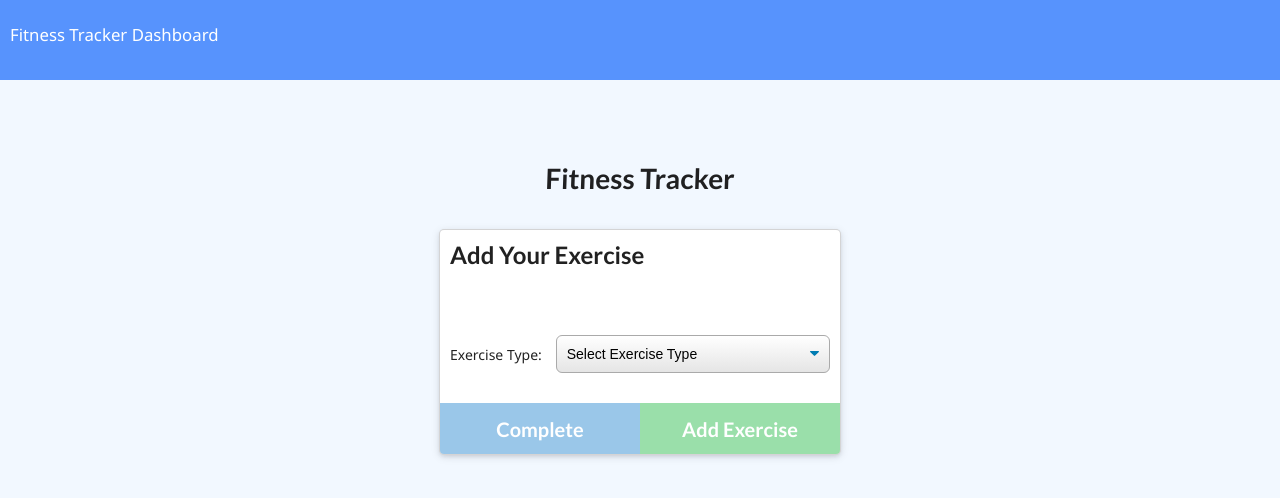
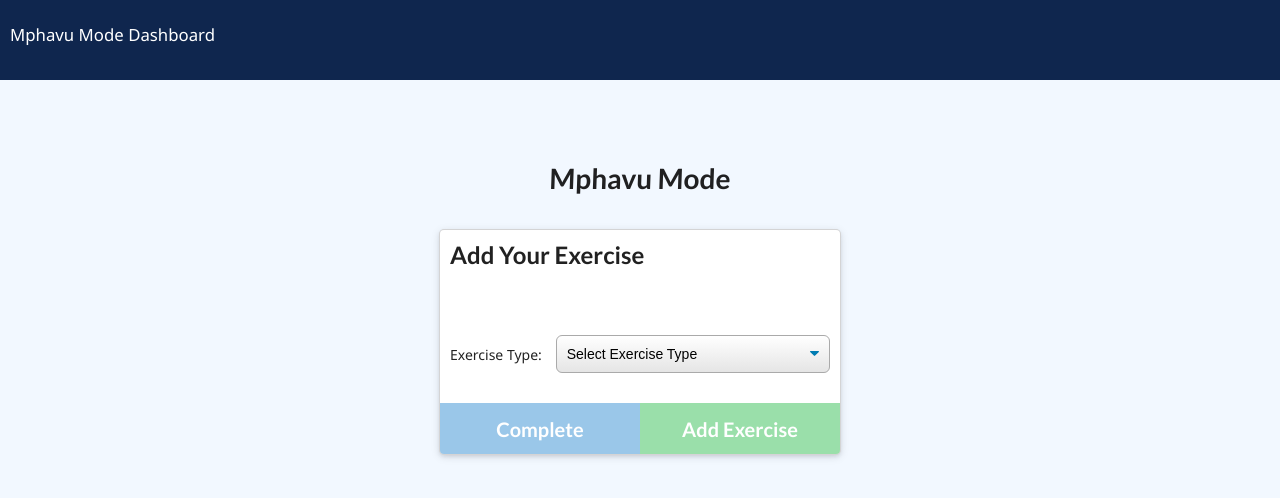
Before and after one commit to carolninganga/Workout-Tracker, a website: page public/exercise.html in a window 1280 px wide. Drawn offline with nearby package versions, Linux system fonts and the light colour scheme; no server answers.

Commit message:
added title

```diff
--- a/public/exercise.html
+++ b/public/exercise.html
@@ -7,17 +7,17 @@
   <meta http-equiv="X-UA-Compatible" content="ie=edge" />
   <link rel="stylesheet" href="https://cdnjs.cloudflare.com/ajax/libs/semantic-ui/2.4.1/semantic.min.css" />
   <link rel="stylesheet" href="style.css" />
-  <title>Fitness Tracker</title>
+  <title>Mphavu Mode</title>
 </head>
 
 <body>
   <nav>
-    <a href="/">Fitness Tracker</a>
+    <a href="/">Mphavu Mode</a>
     <a href="/stats">Dashboard</a>
   </nav>
   <div class="wrapper">
     <header>
-      <h1>Fitness Tracker</h1>
+      <h1>Mphavu Mode</h1>
     </header>
     <div class="ui container exercise">
       <div class="ui raised card m-auto">
--- a/public/style.css
+++ b/public/style.css
@@ -17,7 +17,7 @@ body {
 }
 
 nav {
-  background-color: #5793fd;
+  background-color: #0f264e;
   color: #ffffff;
   height: 80px;
   padding: 10px;
@@ -71,7 +71,7 @@ select:hover {
 
 select:focus {
   border-color: #aaa;
-  box-shadow: 0 0 1px 3px rgba(59, 153, 252, 0.7);
+  box-shadow: 0 0 1px 3px rgba(13, 29, 80, 0.473);
   box-shadow: 0 0 0 3px -moz-mac-focusring;
   color: #222;
   outline: none;
```
Also changed, not shown: public/index.html (+2 -2 lines).
